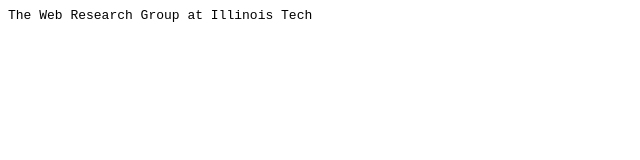
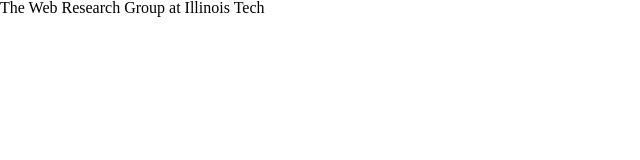
Before and after one commit to shruthi-bv/webresrch.github.io, a plain HTML site: page index.html in a window 1280 px wide. Shown: the whole page, without its empty margins (0-640 px from the left). Drawn offline with Linux system fonts and the light colour scheme.

Commit message:
Add actual HTML and reset styles

```diff
--- a/index.html
+++ b/index.html
@@ -1 +1,13 @@
-<pre>The Web Research Group at Illinois Tech</pre>
+<!DOCTYPE html>
+<html lang="en">
+<head>
+  <title>The Web Research Group</title>
+  <meta charset="utf-8" />
+  <meta name="viewport" content="width=device-width,initial-scale=1.0,shrink-to-fit=no" />
+  <link rel="stylesheet" href="screen.css" />
+</head>
+<body>
+  <h1>The Web Research Group <small>at Illinois Tech<small></h1>
+
+</body>
+</html>
--- /dev/null
+++ b/screen.css
@@ -0,0 +1,9 @@
+/* http://meyerweb.com/eric/tools/css/reset/
+   v2.0 | 20110126
+   License: none (public domain)
+*/
+/* stylelint-disable */
+a,abbr,acronym,address,applet,article,aside,audio,b,big,blockquote,body,canvas,caption,center,cite,code,dd,del,details,dfn,div,dl,dt,em,embed,fieldset,figcaption,figure,footer,form,h1,h2,h3,h4,h5,h6,header,hgroup,html,i,iframe,img,ins,kbd,label,legend,li,mark,menu,nav,object,ol,output,p,pre,q,ruby,s,samp,section,small,span,strike,strong,sub,summary,sup,table,tbody,td,tfoot,th,thead,time,tr,tt,u,ul,var,video{margin:0;padding:0;border:0;font:inherit;vertical-align:baseline}article,aside,details,figcaption,figure,footer,header,hgroup,main,menu,nav,section{display:block}html{line-height:1}body{line-height:inherit}ol,ul{list-style:none}blockquote,q{quotes:none}blockquote:after,blockquote:before,q:after,q:before{content:'';content:none}table{border-collapse:collapse;border-spacing:0}
+/* stylelint-enable */
+
+/* Begin site styles below */
```
